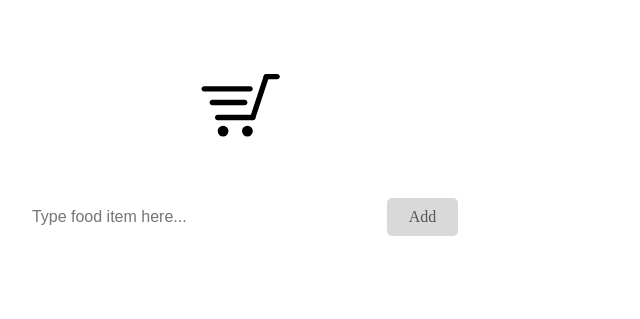
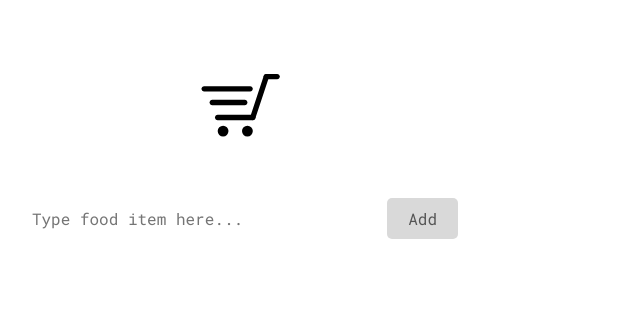
Before and after one commit to hkst17/groceryApp, a plain HTML site: page index.html in a window 1280 px wide. Shown: the top 319 px of the page, 400-1040 px from the left. Drawn offline with Linux system fonts and the light colour scheme.

Commit message:
change font to Roboto Mono

```diff
--- a/index.html
+++ b/index.html
@@ -6,6 +6,9 @@
     <meta name="viewport" content="width=device-width, initial-scale=1.0">
     <link rel="stylesheet" href="styles.css">
     <script src="index.js"></script>
+    <style>
+        @import url('https://fonts.googleapis.com/css2?family=Roboto+Mono:ital,wght@0,100..700;1,100..700&display=swap');
+    </style>
     <title>Grocery App</title>
 </head>
 
--- a/styles.css
+++ b/styles.css
@@ -12,6 +12,10 @@
   width: 100px;
   height: 100px;
   scale: 60%;
+}
+
+body {
+  font-family: 'Roboto Mono';
 }
 
 /* Include the padding and border in an element's total width and height */
@@ -119,7 +123,7 @@ input {
   padding: 10px;
   float: left;
   font-size: 16px;
-
+  font-family: 'Roboto Mono';
 }
 
 /* Style the "Add" button */
```
